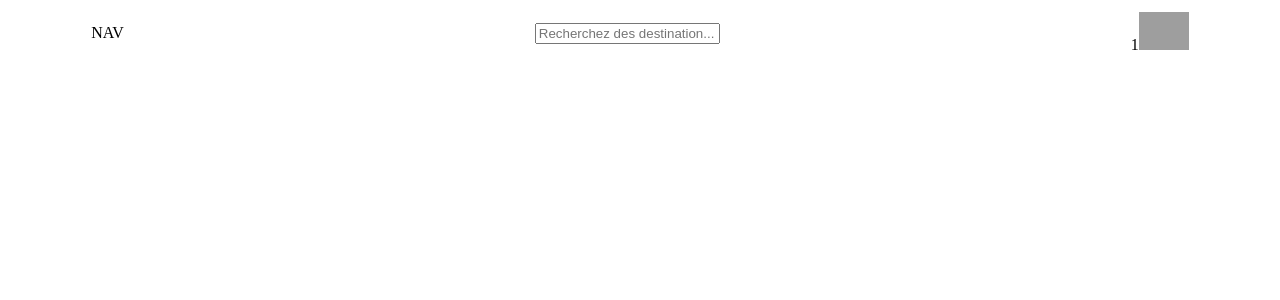
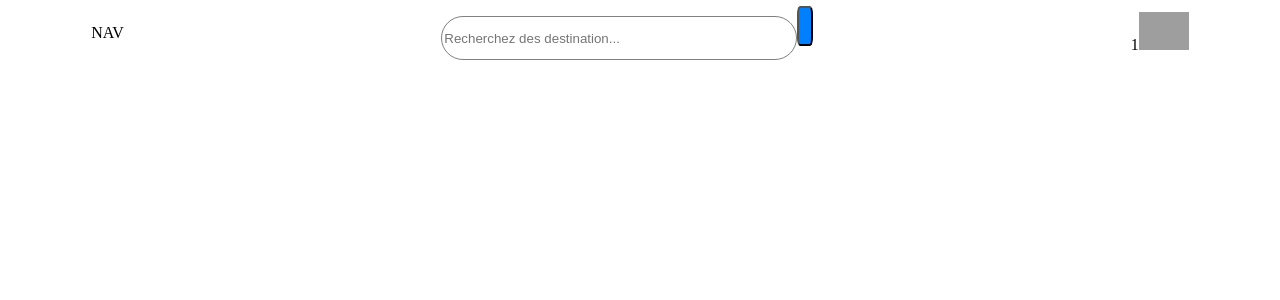
Before and after one commit to nbertrac/ProjetBertracElBouhali, a React (Create React App) app: page / in a window 1280 px wide. Shown: the top 300 px of the page. Built offline with nearby package versions, Linux system fonts and the light colour scheme; grey boxes are pictures that could not be loaded.

Commit message:
modification nav bar

```diff
--- a/src/App.js
+++ b/src/App.js
@@ -5,7 +5,7 @@ function App() {
   return (
     <div className="App">
       <header className="">
-      <Home></Home>
+        <Home></Home>
       </header>
     </div>
   );
--- a/src/compoments/navbar/Navbar.jsx
+++ b/src/compoments/navbar/Navbar.jsx
@@ -1,39 +1,48 @@
-import React from 'react'
-import "./navbar.css"
+import React from "react";
+import "./navbar.css";
+import styled from "styled-components";
+
+const Input =styled.input`
+          height:40px;
+          width: 350px;
+          border-radius:50px;
+          border:1px solid grey;
+         `
+const Button =styled.button`
+          background:#0080ff;
+          height: 40px;
+          border-radius:20%;
+
+         `
+
 export default function Navbar() {
   return (
     <div className="topbar">
       <div className="topbarWrapper">
-
         <div className="topLeft">NAV</div>
         <div className="topCenter">
-           <input name="email"
-              className="form-control"
+
+          <Input
+            name="research"
             type="text"
-              placeholder='Recherchez des destination...'
-              value={''}
-              onChange={''}
-              onBlur={''}
+            placeholder="Recherchez des destination..."
+
           />
-           </div>
-           <div className="topRight">
 
-
-
-                   <span className="topicons">1</span>
-
-
-
-                 <img src="https://zupimages.net/up/22/14/s9dy.png" alt="" className="photoAccount" />
-
-
-
+          <Button></Button>
 
 
         </div>
+        <div className="topRight">
+          <span className="topicons">1</span>
+
+          <img
+            src="https://zupimages.net/up/22/14/s9dy.png"
+            alt=""
+            className="photoAccount"
+          />
         </div>
-
-
       </div>
-  )
+    </div>
+  );
 }
```
Also changed, not shown: src/compoments/navbar/navbar.css (+4 -5 lines), src/pages/home.jsx (+4 -4 lines), 13 other files (tests, documents, lock files or other folders). Lines whose indentation alone changed are shown as unchanged.
